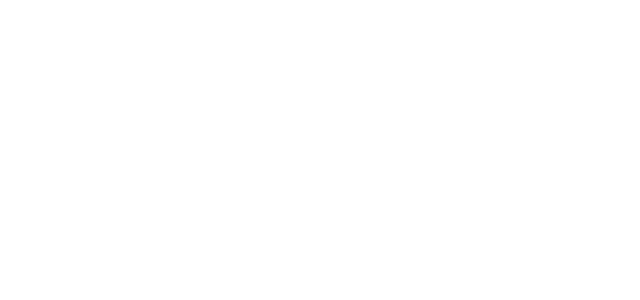
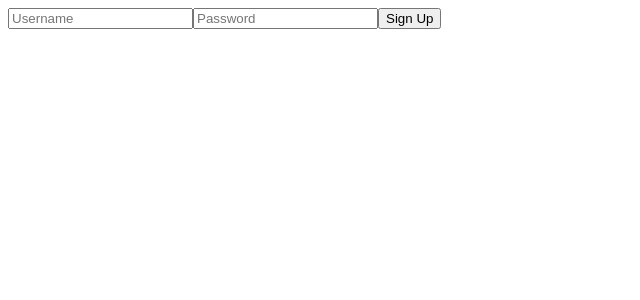
Before and after one commit to kimtrqn/FS-CRM, a React (Create React App) app in the folder frontend/: page /signup in a window 1280 px wide. Shown: the top 300 px of the page, without its empty margins (0-640 px from the left). Built offline with nearby package versions, Linux system fonts and the light colour scheme.

Commit message:
fixed window get state problem

```diff
--- a/frontend/package.json
+++ b/frontend/package.json
@@ -21,14 +21,15 @@
     "react": "^17.0.2",
     "react-dom": "^17.0.2",
     "react-redux": "^7.2.6",
-    "react-router-dom": "^6.2.1",
+    "react-router-dom": "^5.3.0",
     "react-scripts": "5.0.0",
     "redux": "^4.1.2",
     "redux-devtools-extension": "^2.13.8",
     "redux-logger": "^3.0.6",
     "redux-thunk": "^2.4.1",
     "styled-components": "^5.3.3",
-    "typescript": "~4.5.4"
+    "typescript": "~4.5.4",
+    "web-vitals": "^2.1.3"
   },
   "scripts": {
     "start": "react-scripts start",
--- a/frontend/src/components/session.tsx
+++ b/frontend/src/components/session.tsx
@@ -15,8 +15,8 @@ const SessionForm: React.FunctionComponent<IPage & RouteComponentProps<any>> = p
     const isSignup = !isLogin;
 
 
-    const handleEmail = (event: React.ChangeEvent<HTMLInputElement>) => setEmail(event.target.value);
-    const handlePassword = (event: React.ChangeEvent<HTMLInputElement>) => setPassword(event.target.value);
+    const updateEmail = (event: React.ChangeEvent<HTMLInputElement>) => setEmail(event.target.value);
+    const updatePassword = (event: React.ChangeEvent<HTMLInputElement>) => setPassword(event.target.value);
 
     const handleSubmit = async (e:any) => {
         e.preventDefault();
@@ -28,16 +28,46 @@ const SessionForm: React.FunctionComponent<IPage & RouteComponentProps<any>> = p
 
         if (isLogin) {
             await dispatch(login(user))
+            history.push('/')
         }
-        // else {
-        //     await dispatch(signup(user))
-        // }
+        else {
+            // await dispatch(signup(user))
+            console.log('hi')
+        }
+
 
 
     }
 
     return (
-        <div>hello world session....</div>
+        <form action="">
+        <input
+          id="username"
+          className="input"
+          onChange={updateEmail}
+          placeholder="Username"
+          type="text"
+          name="username"
+          value={email}
+        />
+
+        <input
+          id="password"
+          className="input"
+          onChange={updatePassword}
+          placeholder="Password"
+          type="password"
+          name="password"
+          value={password}
+        />
+
+        <input
+          className="input submit"
+          onClick={handleSubmit}
+          type="submit"
+          value={isLogin ? 'Log In' : 'Sign Up'}
+        />
+        </form>
     )
 };
 
--- /dev/null
+++ b/frontend/src/home.tsx
@@ -0,0 +1,11 @@
+import React from 'react';
+import IPage from './redux/interface/pages';
+
+const Home: React.FunctionComponent<IPage> = props => {
+
+    return (
+        <div>This is home page</div>
+    )
+};
+
+export default Home;
--- a/frontend/src/index.tsx
+++ b/frontend/src/index.tsx
@@ -33,14 +33,15 @@ document.addEventListener('DOMContentLoaded', () => {
     const currentTime = Date.now() / 1000;
 
     if (decodedUser.exp < currentTime) {
-      store.dispatch(logout());
+      console.log('hi')
+      // store.dispatch(logout());
     }
   } else {
     store = Store();
   }
 
   // delete after testing
-  // window.getState = store.getState;
+  window.getState = store.getState;
   // window.dispatch = store.dispatch;
   // window.logout = logout;
 
--- a/frontend/src/redux/actions/SessionActions.ts
+++ b/frontend/src/redux/actions/SessionActions.ts
@@ -14,9 +14,9 @@ interface MyToken {
 
 
 export const login = (user: any) => async (dispatch: Dispatch<SessionActions>) => {
-
+    debugger
     try {
-        const res = await SessionUtil.signup(user);
+        const res = await SessionUtil.login(user);
         const { token } = res.data;
         localStorage.setItem("jwtToken", token);
         SessionUtil.setAuthToken(token);
@@ -25,7 +25,7 @@ export const login = (user: any) => async (dispatch: Dispatch<SessionActions>) =
 
         dispatch({ type: ActionTypes.LOGIN_USER, payload: decodedToken });
     } catch (error) {
-        dispatch({ type: ActionTypes.SESSION_ERRORS})
+        (console.log(error))
     }
 
 }
--- a/frontend/src/routes/routes.ts
+++ b/frontend/src/routes/routes.ts
@@ -1,13 +1,27 @@
 import SessionForm from "../components/session";
+import Home from "../home";
 import IRoute from "../redux/interface/routes";
 
 const routes: IRoute[] = [
     {
-        path: '/session',
-        name: 'Session',
+        path: '/',
+        name: 'Home',
+        component: Home,
+        exact: true
+    },
+    {
+        path: '/login',
+        name: 'Login',
         component: SessionForm,
         exact: true
-    }
-];
+    },
+    {
+        path: '/signup',
+        name: 'Signup',
+        component: SessionForm,
+        exact: true
+    },
+
+]
 
 export default routes;
--- a/package.json
+++ b/package.json
@@ -34,7 +34,8 @@
     "react-redux": "^7.2.4",
     "sequelize": "^4.41.2",
     "sequelize-cli": "^6.2.0",
-    "validator": "^13.1.1"
+    "validator": "^13.1.1",
+    "web-vitals": "^2.1.3"
   },
   "devDependencies": {
     "typescript": "^4.5.4"
```
Also changed, not shown: 2 other files (tests, documents, lock files or other folders).
